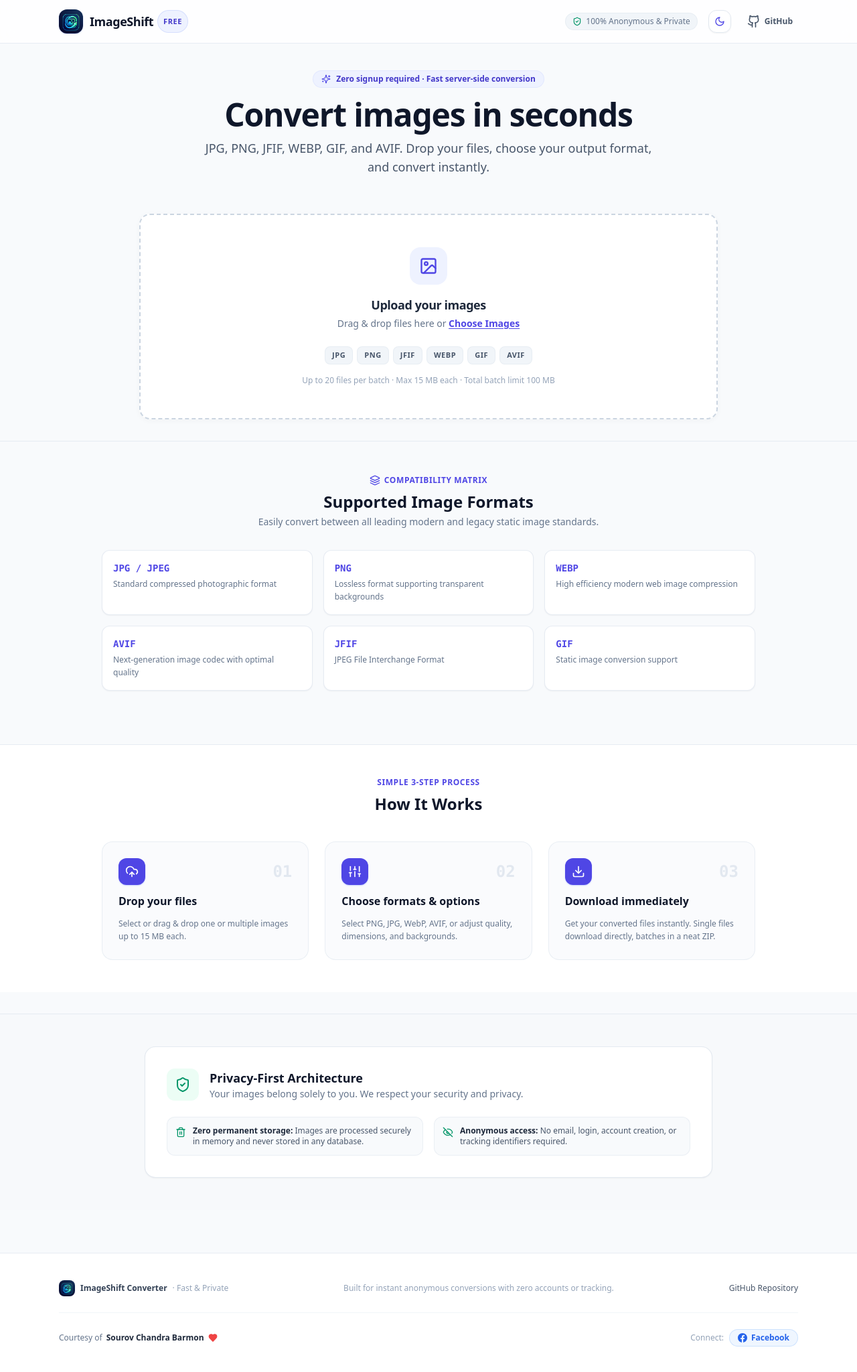
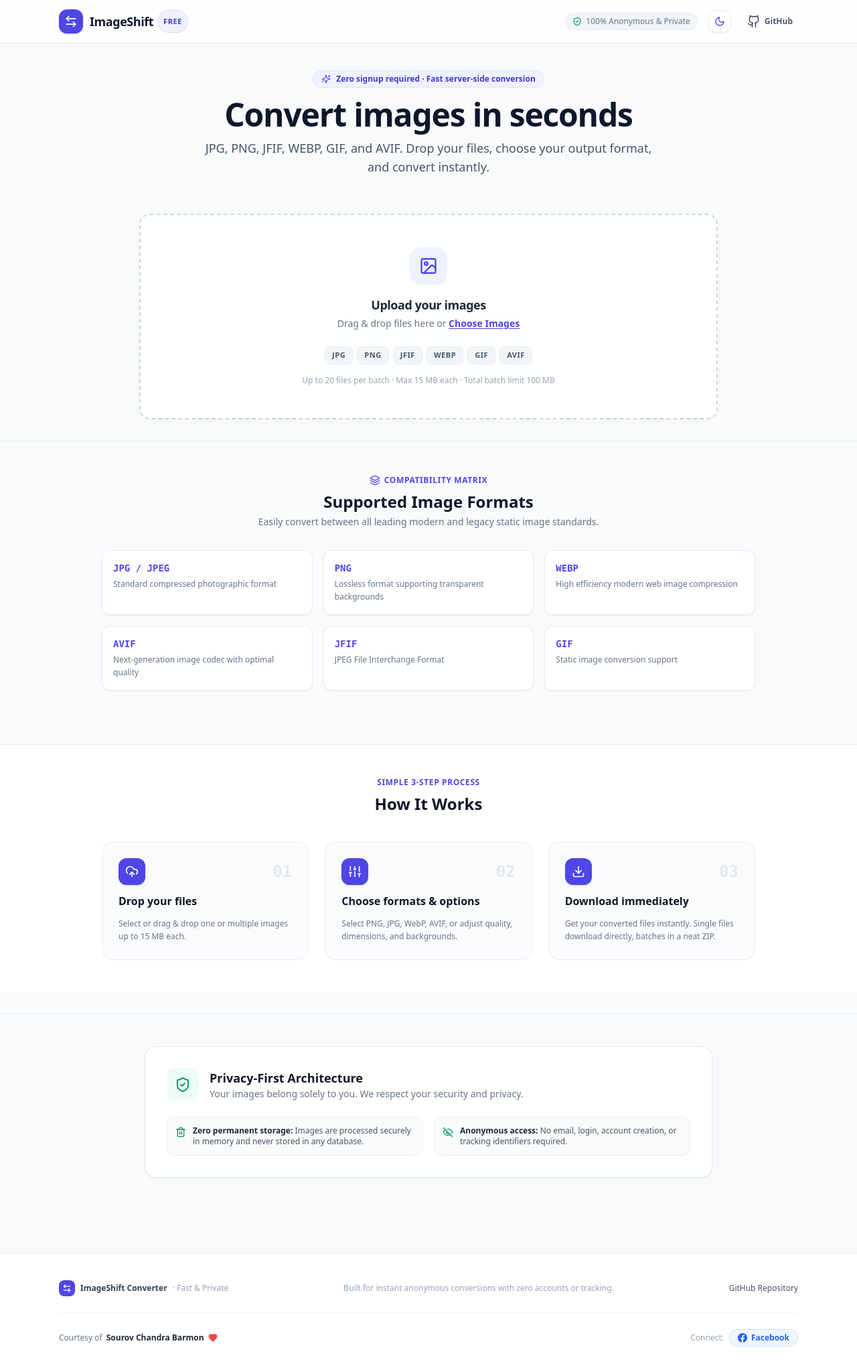
Before and after one commit to Sourov-Chandra/image-converter, a Next.js app in the folder client/: page / in a window 1280 px wide. Shown: the whole page at 67% size. Built offline with nearby package versions, Linux system fonts and the light colour scheme; no server answers.

Commit message:
chore: restore previous in-page brand icons in Header and Footer while keeping favicons

```diff
--- a/client/components/Footer.jsx
+++ b/client/components/Footer.jsx
@@ -8,11 +8,9 @@
         <div className="flex flex-col sm:flex-row items-center justify-between gap-4 text-center sm:text-left">
           {/* Brand */}
           <div className="flex items-center gap-2 font-semibold text-slate-700 dark:text-slate-200">
-            <img
-              src="/logo.png"
-              alt="ImageShift Logo"
-              className="w-6 h-6 rounded-lg object-contain"
-            />
+            <div className="w-6 h-6 rounded-lg bg-indigo-600 flex items-center justify-center text-white">
+              <ArrowLeftRight className="w-3.5 h-3.5" />
+            </div>
             <span>ImageShift Converter</span>
             <span className="text-slate-400 dark:text-slate-500 font-normal">· Fast & Private</span>
           </div>
--- a/client/components/Header.jsx
+++ b/client/components/Header.jsx
@@ -10,11 +10,9 @@
       <div className="max-w-6xl mx-auto px-4 sm:px-6 h-16 flex items-center justify-between">
         {/* Brand */}
         <div className="flex items-center gap-2.5">
-          <img
-            src="/logo.png"
-            alt="ImageShift Logo"
-            className="w-9 h-9 rounded-xl object-contain shadow-sm shadow-indigo-200 dark:shadow-none"
-          />
+          <div className="w-9 h-9 rounded-xl bg-indigo-600 flex items-center justify-center text-white shadow-sm shadow-indigo-200 dark:shadow-none">
+            <ArrowLeftRight className="w-5 h-5" />
+          </div>
           <div>
             <span className="font-bold text-lg text-slate-900 dark:text-white tracking-tight flex items-center gap-1.5">
               ImageShift
```
